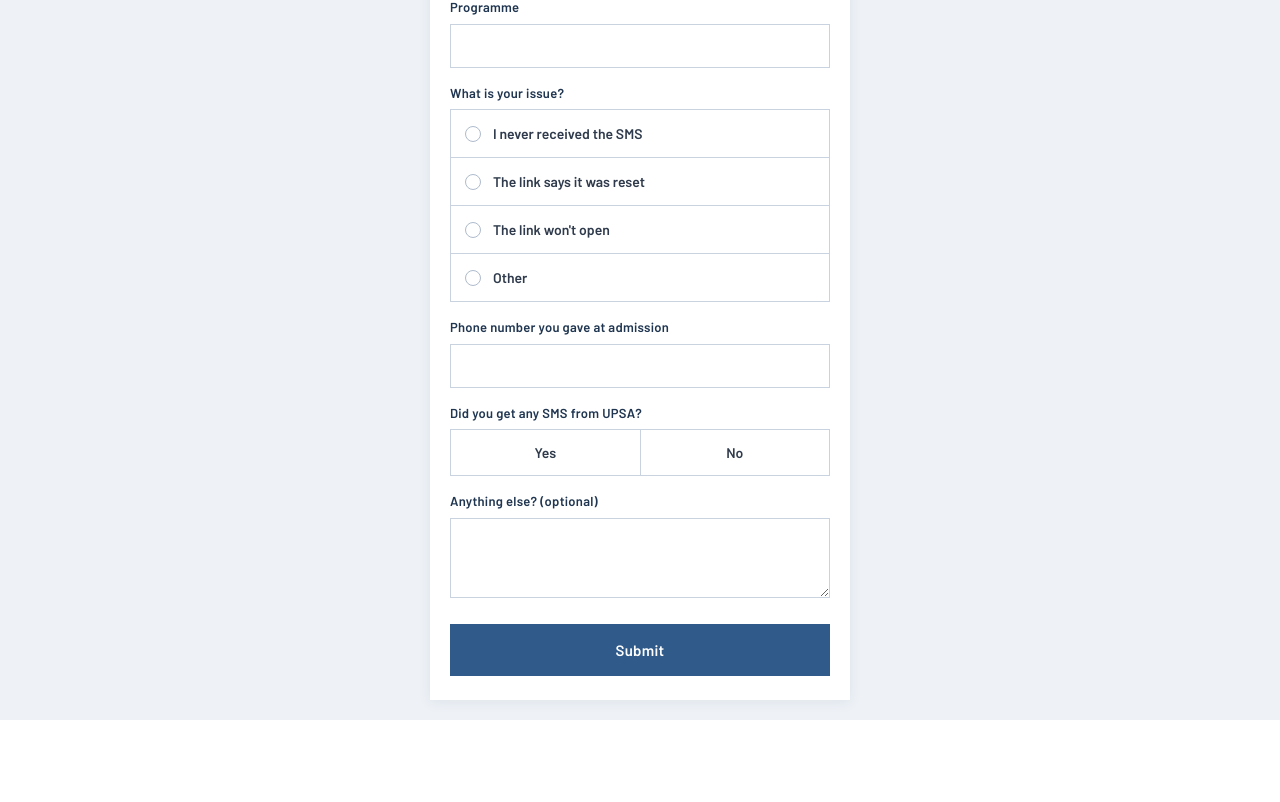
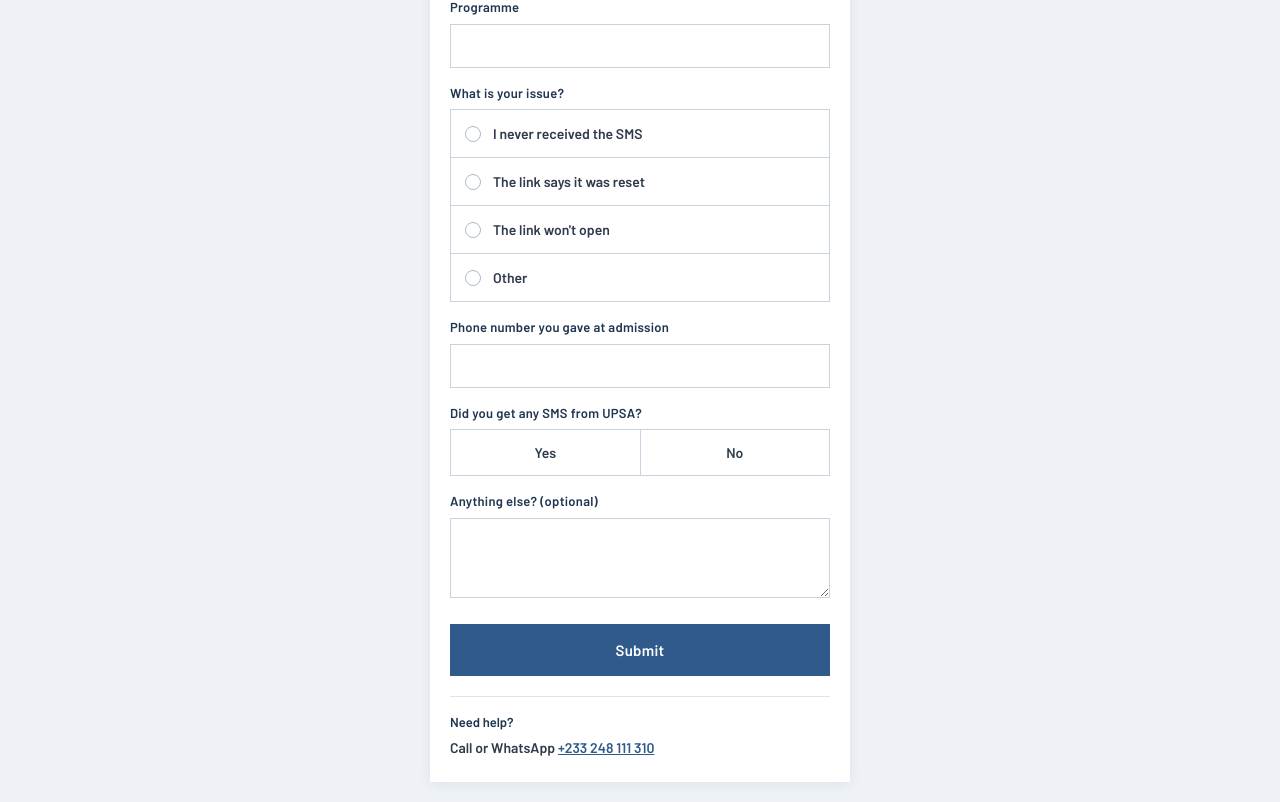
Before and after one commit to johnadamsmahama/distinction-library, a Next.js app: page /class-link in a window 1280 px wide. Shown: the part 578-1380 px from the top of the page. Before the commit the page ends 1298 px from the top, so only its background shows below. Built offline with nearby package versions, Linux system fonts and the light colour scheme; a web font is replaced by a local one.

Commit message:
Include support contact details in the form
Added contact information for support via call or WhatsApp.

```diff
--- a/app/class-link/page.tsx
+++ b/app/class-link/page.tsx
@@ -116,6 +116,12 @@ export default function ClassLinkPage() {
           <p className="text-[14px] text-[#6B7A8F] leading-relaxed">
             Thank you. You can close this page now.
           </p>
+          <p className="text-[13px] font-bold text-[#2F3B4C] mt-4">
+            Need help? Call or WhatsApp{' '}
+            <a href="tel:+233248111310" className="text-[#2F5A8A] underline">
+              +233 248 111 310
+            </a>
+          </p>
         </div>
       </div>
     );
@@ -125,8 +131,9 @@ export default function ClassLinkPage() {
     <div className="min-h-screen bg-[#EEF2F7] font-body flex justify-center px-3 py-5">
       <form
         onSubmit={handleSubmit}
-        className="max-w-[420px] w-full self-start bg-white border-t-4 border-[#5B87B8] shadow-[0_2px_12px_rgba(31,53,80,0.08)]"
+        className="cl-form max-w-[420px] w-full self-start bg-white border-t-4 border-[#5B87B8] shadow-[0_2px_12px_rgba(31,53,80,0.08)]"
       >
+        <style>{`.cl-form input, .cl-form textarea, .cl-form select, .cl-form button { border-radius: 0 !important; -webkit-appearance: none; appearance: none; }`}</style>
         <div className="px-5 pt-6 pb-5 border-b border-[#DDE4EE]">
           <h1 className="text-[22px] font-bold text-[#1F3550]">Class group link issues</h1>
           <p className="text-[13px] text-[#6B7A8F] mt-1">Takes about a minute</p>
@@ -249,6 +256,16 @@ export default function ClassLinkPage() {
           >
             {submitting ? 'Submitting…' : 'Submit'}
           </button>
+
+          <div className="border-t border-[#DDE4EE] pt-4 mt-1">
+            <p className="text-[13px] font-extrabold text-[#1F3550] mb-1">Need help?</p>
+            <p className="text-[14px] font-bold text-[#2F3B4C]">
+              Call or WhatsApp{' '}
+              <a href="tel:+233248111310" className="text-[#2F5A8A] underline">
+                +233 248 111 310
+              </a>
+            </p>
+          </div>
         </div>
       </form>
     </div>
```
